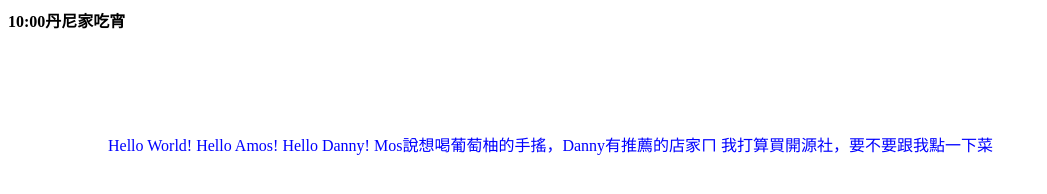
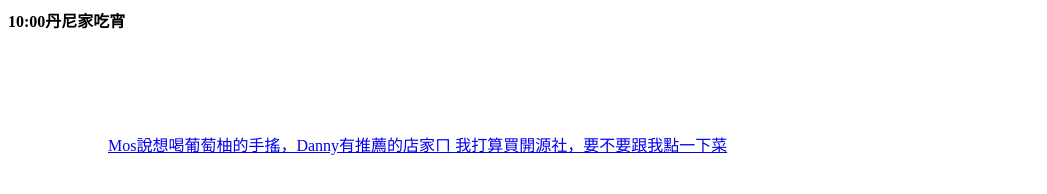
Before and after one commit to Gery0503/Gery0503.github.io, a plain HTML site: page index.html in a window 1280 px wide. Shown: the whole page, without its empty margins (0-1047 px from the left). Drawn offline with Linux system fonts and the light colour scheme.

Commit message:
Update index.html

```diff
--- a/index.html
+++ b/index.html
@@ -5,9 +5,10 @@
   <body>
     <p><strong>10:00丹尼家吃宵</strong></p>
     <div style="margin:100; color:blue;">
-    Hello World! Hello Amos! Hello Danny!
+      <a href="http://google.com"Hello World! Hello Amos! Hello Danny!</a>
     Mos說想喝葡萄柚的手搖，Danny有推薦的店家ㄇ
-    我打算買開源社，要不要跟我點一下菜
+      <a href="https://aweipixnet.pixnet.net/blog/post/242851319-%E3%80%90%E6%96%B0%E7%AB%B9%E5%B8%82%E6%9D%B1%E5%8D%80%E3%80%91%E9%96%8B%E6%BA%90%E7%A4%BE%E9%A6%99%E9%9B%9E%E6%8E%92%28%E6%B8%85%E5%A4%9C%29-%E6%B8%85%E5%A4%9C%E5%A5%BD%E5%90%83">我打算買開源社，要不要跟我點一下菜
+      </a>
     </div>
   </body>
 </html>
```
